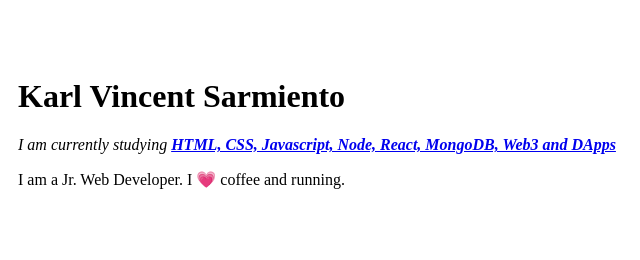
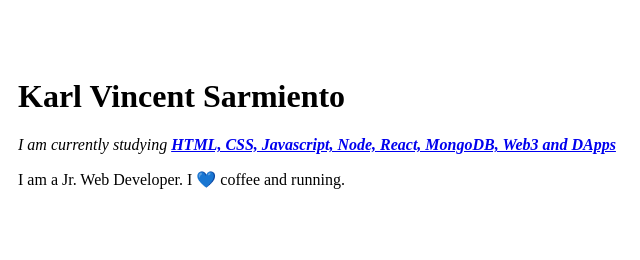
Before and after one commit to karlvindev/cv, a plain HTML site: page index.html in a window 1280 px wide. Shown: the top 260 px of the page, 233-873 px from the left. Drawn offline with Linux system fonts and the light colour scheme.

Commit message:
Update index.html

```diff
--- a/index.html
+++ b/index.html
@@ -10,7 +10,7 @@
             <td><img src="images/Picsart_23-07-20_12-52-10-591-modified.png" width="200" height="200" alt="karl profile picture"></td>
             <td> <h1>Karl Vincent Sarmiento</h1>
                 <p><em>I am currently studying <strong><a href="https://www.udemy.com/course/the-complete-web-development-bootcamp/">HTML, CSS, Javascript, Node, React, MongoDB, Web3 and DApps</a></strong></em></p>
-                <p>I am a Jr. Web Developer. I 💗 coffee and running.</p></td>
+                <p>I am a Jr. Web Developer. I 💙 coffee and running.</p></td>
         </tr>
     </table>
     <hr>
```
